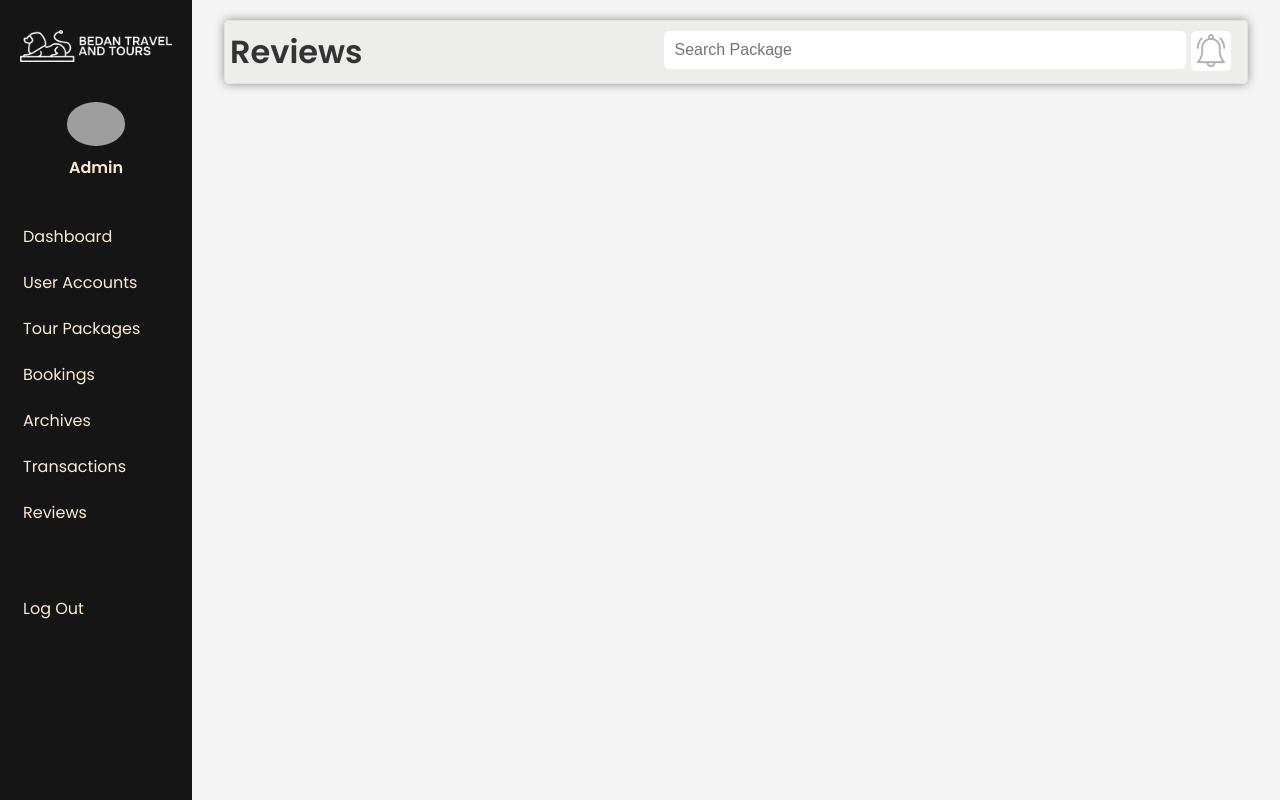
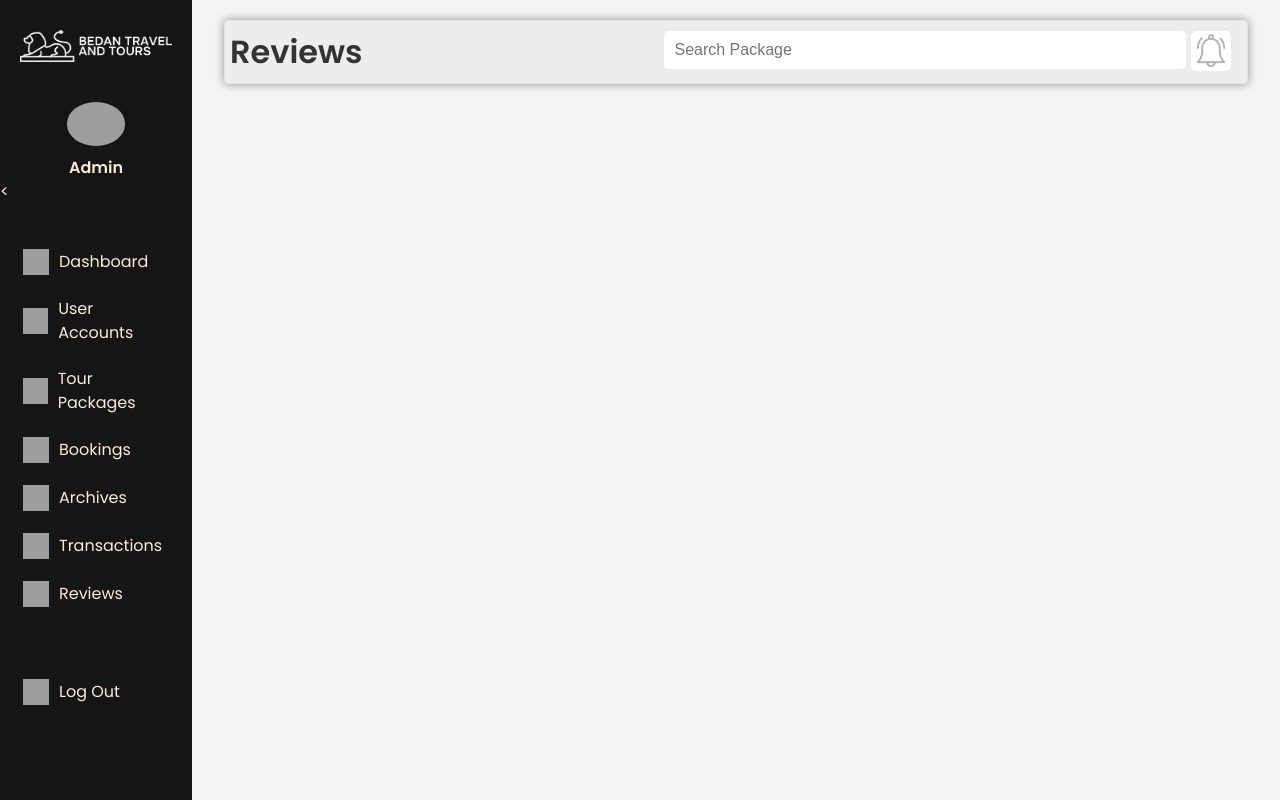
Before and after one commit to waway647/travelagency, a CodeIgniter app: page /travelagency_ci/index.php/admincontroller/showAdminReviews in a window 1280 px wide. Run offline with CodeIgniter, Linux system fonts and the light colour scheme; grey boxes are pictures that could not be loaded.

Commit message:
modified

```diff
--- a/application/views/admin/AdminReviews/adminReviews.php
+++ b/application/views/admin/AdminReviews/adminReviews.php
@@ -25,18 +25,33 @@ defined('BASEPATH') OR exit('No direct script access allowed');
                 <h4>Admin</h4>
             </div>
 
-            <div class="sidebar">
-            <ul>
-                <li><a href="http://localhost/travelagency_ci/index.php/AdminController/showAdminDashboard">Dashboard</a></li>
-                <li><a href="http://localhost/travelagency_ci/index.php/AdminController/showUserAccounts">User Accounts</a></li>
-                <li><a href="http://localhost/travelagency_ci/index.php/AdminController/showTourPackages">Tour Packages</a></li>
-                <li><a href="http://localhost/travelagency_ci/index.php/AdminController/showAdminBookings">Bookings</a></li>
-                <li><a href="http://localhost/travelagency_ci/index.php/AdminController/showAdminArchives">Archives</a></li>
-                <li><a href="http://localhost/travelagency_ci/index.php/AdminController/showTransactions">Transactions</a></li>
-                <li><a href="http://localhost/travelagency_ci/index.php/AdminController/showAdminReviews">Reviews</a></li>
-                <li><a href="http://localhost/travelagency_ci/index.php/Account/LogOut">Log Out</li></a>
-            </ul>
-        </div>
+            <<div class="sidebar">
+                <ul>
+                    <li><a href="http://localhost/travelagency_ci/index.php/AdminController/showAdminDashboard">
+                        <img src="http://localhost/travelagency_ci/images/icons/dashboard.png" alt="Dashboard-icon"><span>Dashboard</span></a></li>
+
+                    <li><a href="http://localhost/travelagency_ci/index.php/AdminController/showUserAccounts">
+                        <img src="http://localhost/travelagency_ci/images/icons/userAccounts.png" alt="User-Accounts-icons"><span>User Accounts</span></a></li>
+
+                    <li><a href="http://localhost/travelagency_ci/index.php/AdminController/showTourPackages">
+                        <img src="http://localhost/travelagency_ci/images/icons/tourPackages.png" alt="Tour-Packages-icon"><span>Tour Packages</span></a></li>
+
+                    <li><a href="http://localhost/travelagency_ci/index.php/AdminController/showAdminBookings">
+                        <img src="http://localhost/travelagency_ci/images/icons/bookings.png" alt="Bookings-icon"><span>Bookings</span></a></li>
+
+                    <li><a href="http://localhost/travelagency_ci/index.php/AdminController/showAdminArchives">
+                        <img src="http://localhost/travelagency_ci/images/icons/archives.png" alt="Archives-icon"><span>Archives</span></a></li>
+
+                    <li><a href="http://localhost/travelagency_ci/index.php/AdminController/showTransactions">
+                        <img src="http://localhost/travelagency_ci/images/icons/transactions.png" alt="Transactions-icon"></span>Transactions</span></a></li>
+
+                    <li><a href="http://localhost/travelagency_ci/index.php/AdminController/showAdminReviews">
+                        <img src="http://localhost/travelagency_ci/images/icons/reviews.png" alt="Reviews-icon"><span>Reviews</span></a></li>
+
+                    <li><a href="http://localhost/travelagency_ci/index.php/Account/LogOut">
+                        <img src="http://localhost/travelagency_ci/images/icons/logout.png" alt="LogOut-icon"><span>Log Out</span></li></a>
+                </ul>
+            </div>
         </nav>
     </div>
     <div class="main-content">
```
